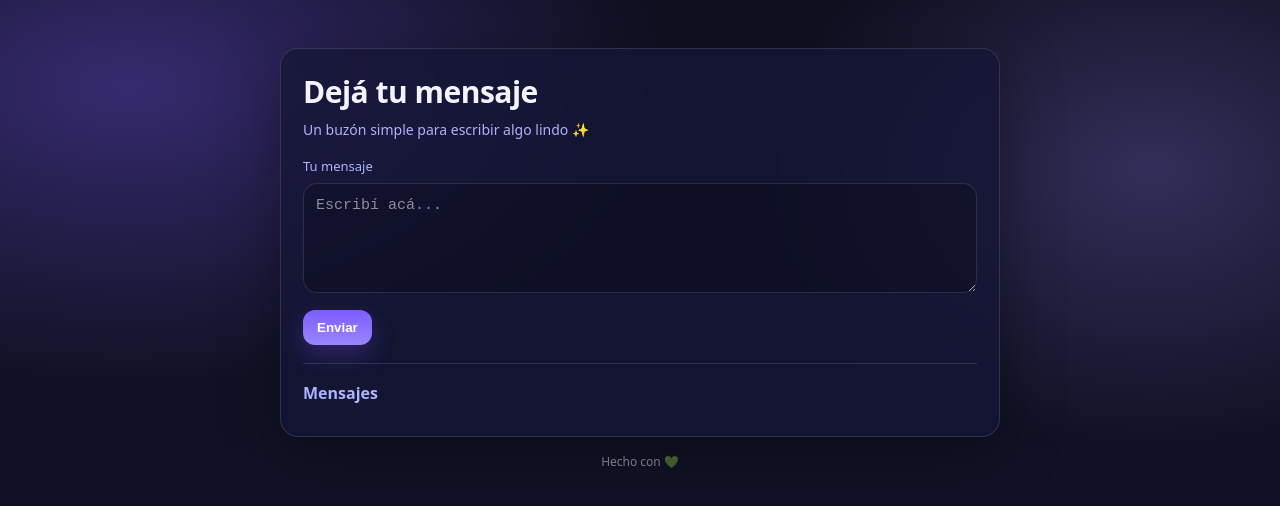
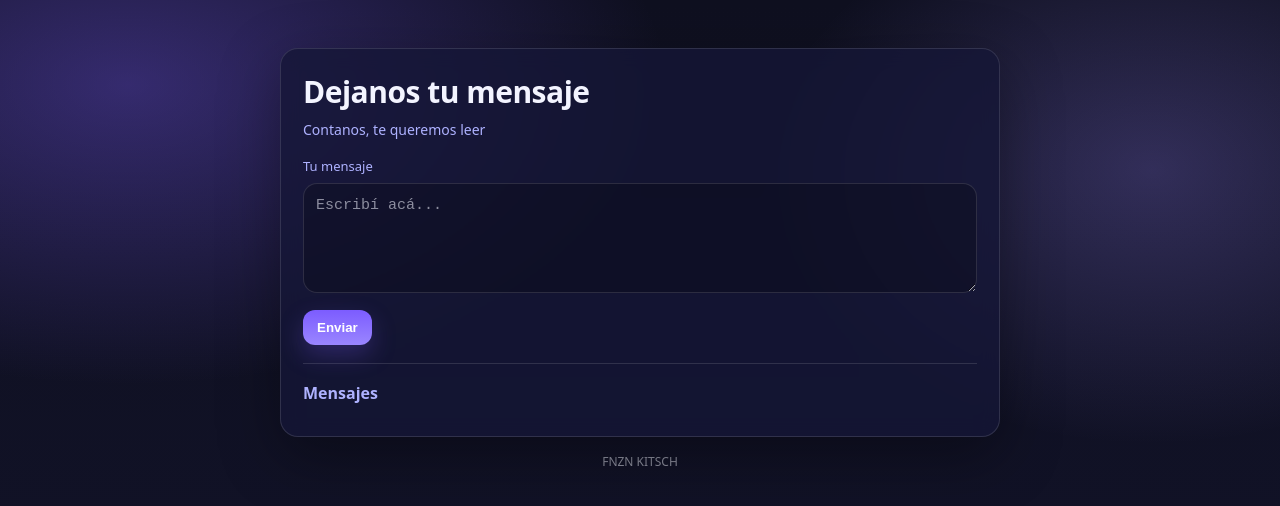
Before and after one commit to lolaabal20-ctrl/mi-pagina, a website: page index.html in a window 1280 px wide. Drawn offline with Linux system fonts and the light colour scheme; no server answers.

Commit message:
Update index.html

```diff
--- a/index.html
+++ b/index.html
@@ -11,8 +11,8 @@
   <main class="wrap">
     <section class="card">
       <header class="header">
-        <h1>Dejá tu mensaje</h1>
-        <p class="subtitle">Un buzón simple para escribir algo lindo ✨</p>
+        <h1>Dejanos tu mensaje</h1>
+        <p class="subtitle">Contanos, te queremos leer</p>
       </header>
 
       <form id="formulario" class="form">
@@ -32,10 +32,11 @@
     </section>
 
     <footer class="footer">
-      Hecho con 💚
+      FNZN KITSCH
     </footer>
   </main>
 
   <script src="script.js"></script>
 </body>
+
 </html>
```
